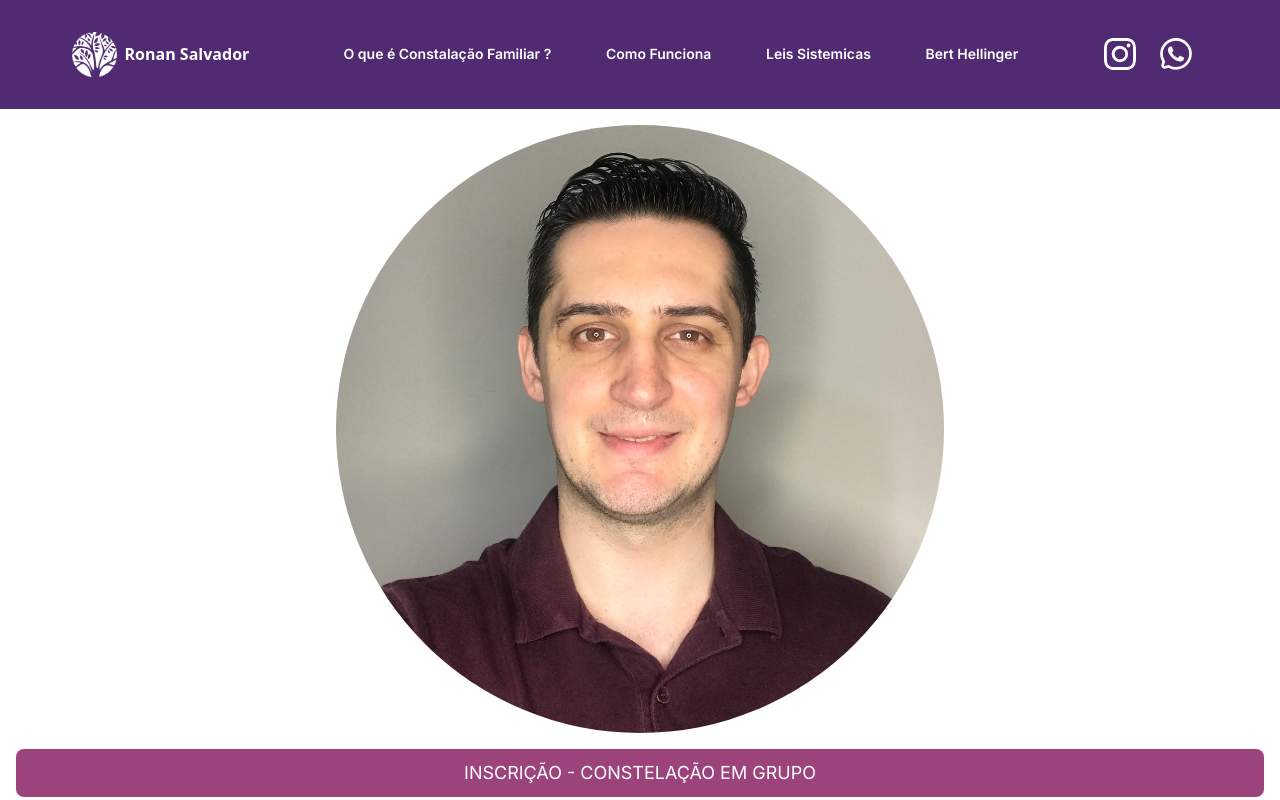
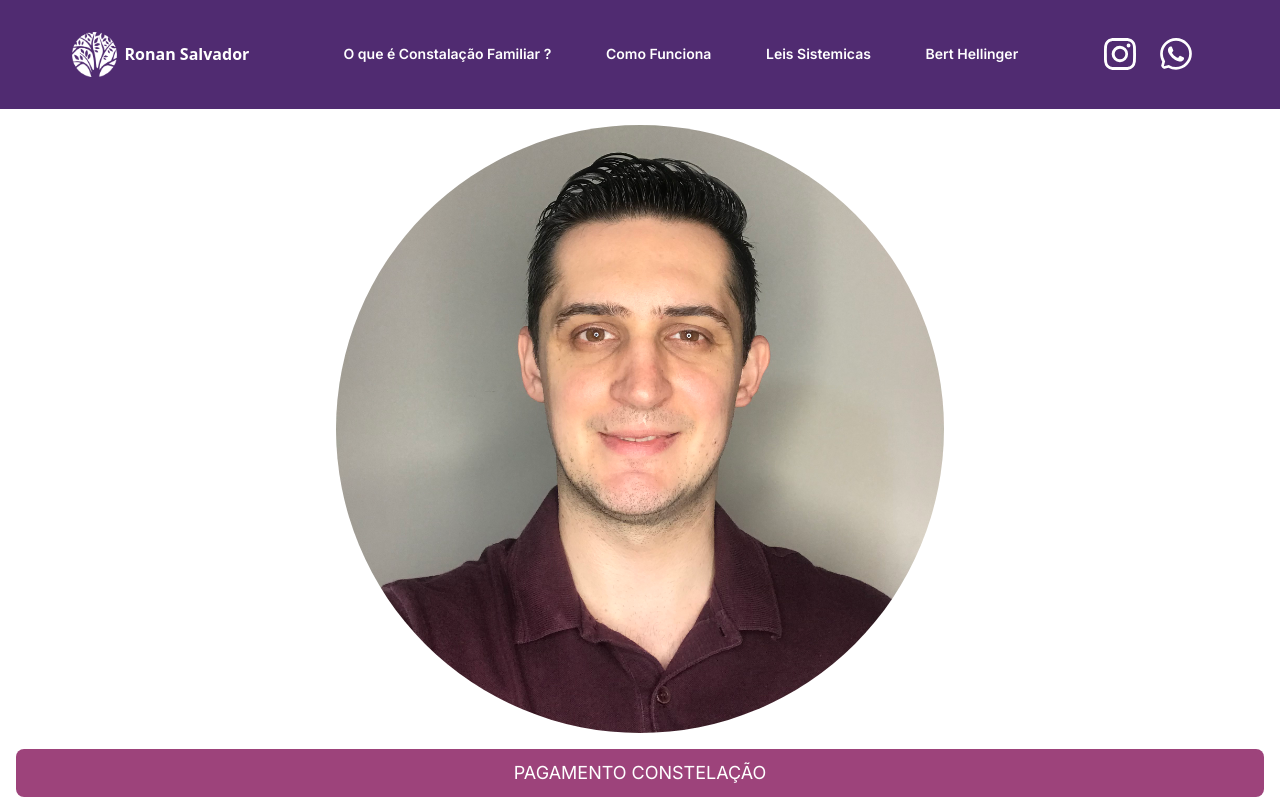
Before and after one commit to ronansalvador/portfolio, a Next.js app: page /constelacao in a window 1280 px wide. Shown: the top 800 px of the page. Built offline with nearby package versions, Linux system fonts and the light colour scheme.

Commit message:
feat: link pagamento

```diff
--- a/src/app/constelacao/page.tsx
+++ b/src/app/constelacao/page.tsx
@@ -15,6 +15,9 @@ const Constelacao = () => {
         />
       </div>
       <div className="w-full flex flex-col items-center px-4 gap-4">
+        <Button link="https://mpago.la/32Z1JVP" upperCase>
+          Pagamento Constelação
+        </Button>
         <Button link="https://forms.gle/Tm3S5Yi1L4WNHc8MA" upperCase>
           INSCRIÇÃO - CONSTELAÇÃO EM GRUPO
         </Button>
```
